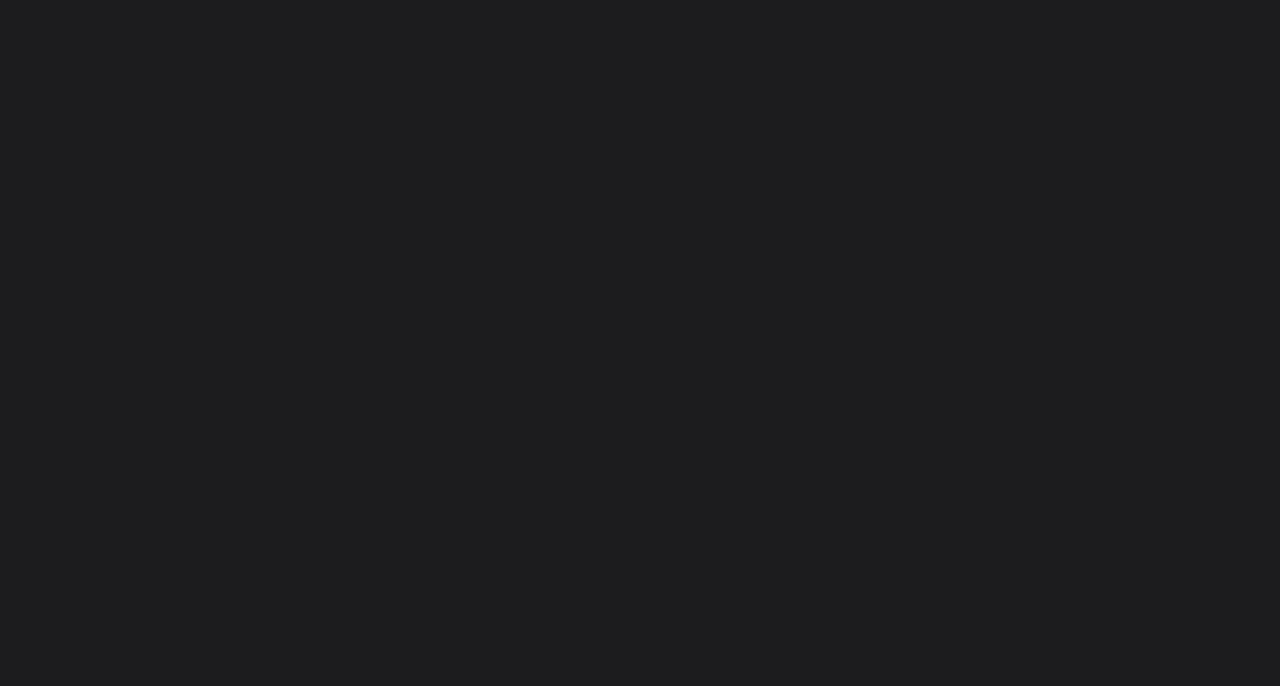
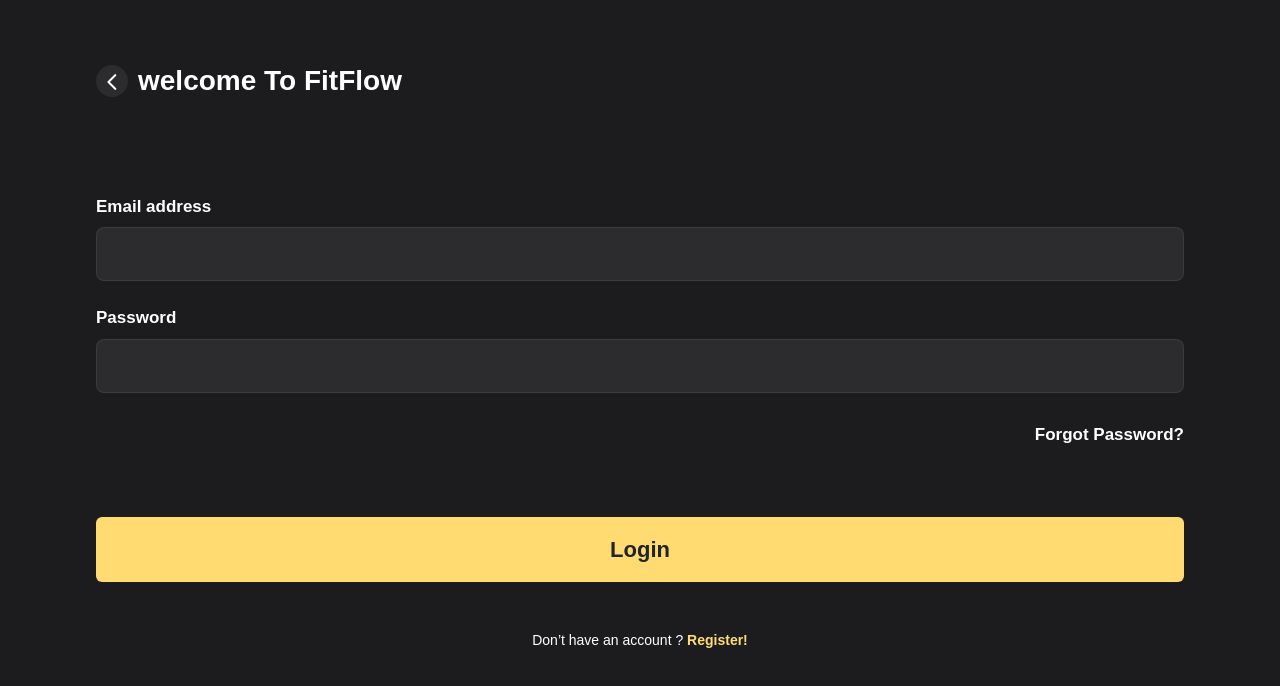
Before and after one commit to nima404/FitFlow-Bs, a React (Create React App) app: page /login in a window 1280 px wide. Shown: the top 686 px of the page. Built offline with nearby package versions, Linux system fonts and the light colour scheme.

Commit message:
feat: added login page

```diff
--- a/src/pages/home/index.jsx
+++ b/src/pages/home/index.jsx
@@ -7,7 +7,9 @@ export const HomePage = () => {
         <Container className="mt-3">
             <Row className="mt-5">
                 <Col sm={12} >
-                    <h5 className="LoginStyle">Log in</h5>
+                    <Link to={'/login'}>
+                        <h5 className="LoginStyle">Log in</h5>
+                    </Link>
                 </Col>
             </Row>
 
--- a/src/pages/login/index.jsx
+++ b/src/pages/login/index.jsx
@@ -1,8 +1,55 @@
-import { Container } from "react-bootstrap"
+import { Button, Col, Container, Form, Row } from "react-bootstrap"
 import './style.css';
+import { Link } from "react-router-dom";
+import ArrL from '../../assets/icons/left-arrow.png';
 
 export const Login = () => {
     return <Container>
+        <Row className="mt-5 d-flex justify-content-start align-items-center gapSize mb-5">
+            <div className="arrL_style mt-3 p-3 rounded-circle d-flex justify-content-center align-items-center">
+                <Link to={'/'}>
+                    <img src={ArrL} />
+                </Link>
+            </div>
+            <Col className="mt-3">
+                <h5 className="back_title_login">welcome To FitFlow</h5>
+            </Col>
+        </Row>
 
+        <Row className="mt-5">
+            <Col className="mt-5">
+                <Form.Group className="mb-4" controlId="formBasicEmail">
+                    <Form.Label className="lableCustom_style">Email address</Form.Label>
+                    <Form.Control type={"email"} placeholder="" className="mt-2 px-3 inputCustom_style" />
+                </Form.Group>
+
+                <Form.Group className="mb-4" controlId="formBasicEmail">
+                    <Form.Label className="lableCustom_style">Password</Form.Label>
+                    <Form.Control type={"password"} placeholder="" className="mt-2 px-3 inputCustom_style" />
+                </Form.Group>
+            </Col>
+        </Row>
+
+        <Row>
+            <Col className="d-flex justify-content-end align-items-center mt-2">
+                <h5 className="forgot_text">Forgot Password?</h5>
+            </Col>
+        </Row>
+
+        <Row className="mt-5">
+            <Col className="mt-4">
+                <Button className="w-100 py-3 submitBtnCustom_style text-dark" type="submit">
+                    Login
+                </Button>
+            </Col>
+        </Row>
+
+        <Row className="my-5">
+            <Col className="d-flex justify-content-center">
+                <p className="login">
+                    Don’t have an account ? <span>Register!</span>
+                </p>
+            </Col>
+        </Row>
     </Container>
 }
--- a/src/pages/login/style.css
+++ b/src/pages/login/style.css
@@ -0,0 +1,13 @@
+.back_title_login {
+    font-weight: 600;
+    font-size: 28px;
+}
+
+.gapSize {
+    gap: 10px;
+}
+
+.forgot_text {
+    font-weight: 600;
+    font-size: 17px;
+}
```
